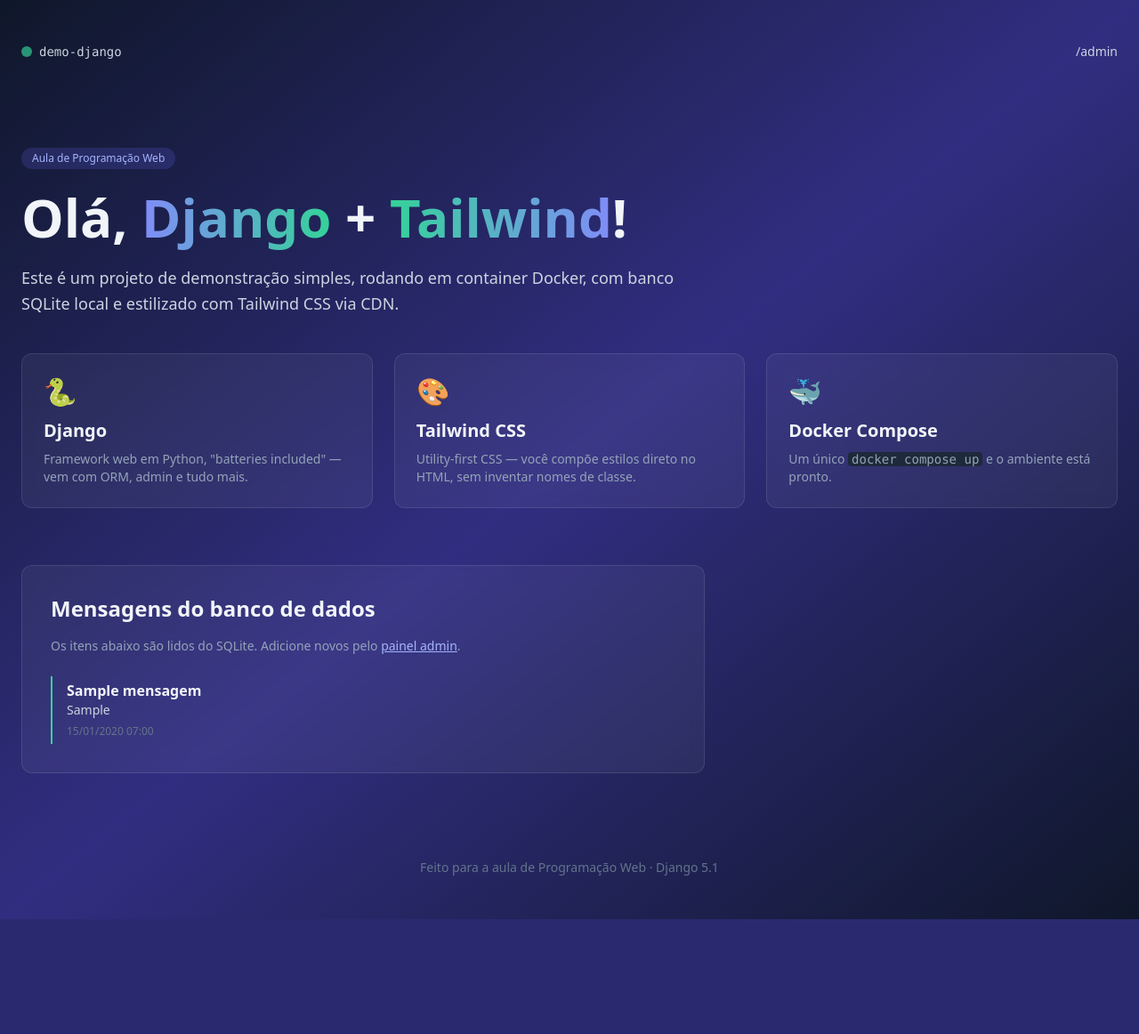
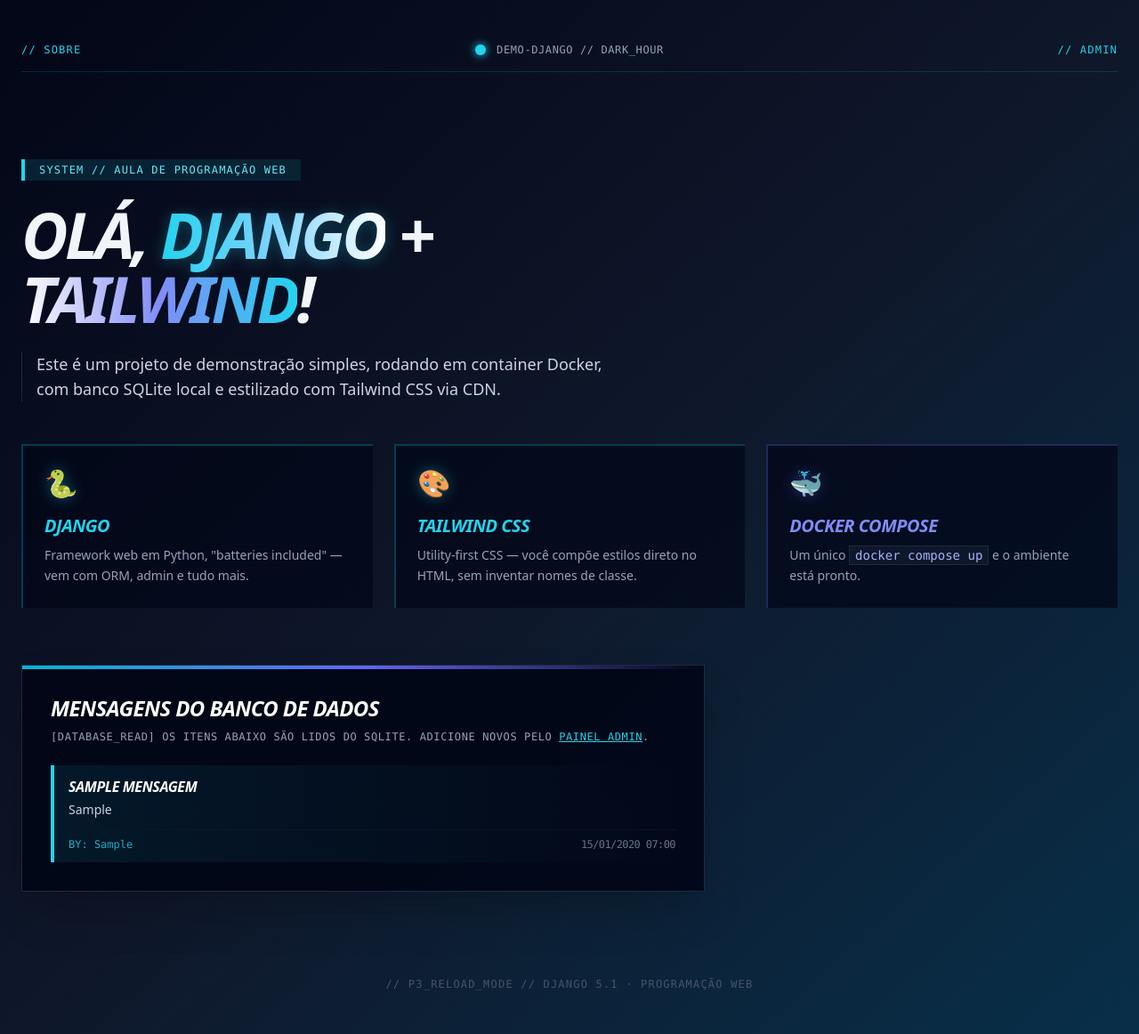
Before and after one commit to jrcorreaga-cloud/demo-django, a Django app: page / in a window 1280 px wide. Shown: the whole page at 89% size. Before the commit the page ends 1033 px from the top, so only its background shows below. Run offline with Django 5.2, Linux system fonts and the light colour scheme; tables that the repository leaves empty hold one stand-in row (values such as "Sample post"); some libraries are stand-ins or nearby versions.

Commit message:
part2 django

```diff
--- a/home/models.py
+++ b/home/models.py
@@ -4,6 +4,7 @@
 class Mensagem(models.Model):
     titulo = models.CharField(max_length=120)
     conteudo = models.TextField()
+    autor = models.CharField(max_length=80, default="Anônimo")   # ← novo campo
     criada_em = models.DateTimeField(auto_now_add=True)
 
     class Meta:
--- a/home/urls.py
+++ b/home/urls.py
@@ -4,4 +4,5 @@
 
 urlpatterns = [
     path("", views.index, name="index"),
+    path("sobre/", views.sobre, name="sobre"),       # ← nova rota
 ]
--- a/home/views.py
+++ b/home/views.py
@@ -6,3 +6,5 @@
 def index(request):
     mensagens = Mensagem.objects.all()
     return render(request, "home/index.html", {"mensagens": mensagens})
+def sobre(request):                                   # ← nova view
+    return render(request, "home/sobre.html")
--- a/templates/home/index.html
+++ b/templates/home/index.html
@@ -6,79 +6,99 @@
     <title>Demo Django + Tailwind</title>
     <script src="https://cdn.tailwindcss.com"></script>
 </head>
-<body class="bg-gradient-to-br from-slate-900 via-indigo-900 to-slate-900 min-h-screen text-slate-100">
+<!-- Paleta de cores alterada para o azul profundo e misterioso de Persona 3 -->
+<body class="bg-gradient-to-br from-slate-950 via-slate-900 to-sky-950 min-h-screen text-slate-100 font-sans selection:bg-cyan-500 selection:text-slate-950">
 
     <header class="container mx-auto px-6 py-12">
-        <nav class="flex items-center justify-between">
-            <div class="flex items-center gap-2">
-                <span class="w-3 h-3 rounded-full bg-emerald-400 animate-pulse"></span>
-                <span class="font-mono text-sm text-slate-300">demo-django</span>
+        <nav class="flex items-center justify-between border-b border-cyan-500/20 pb-4">
+            <a href="/sobre/" class="font-mono text-xs uppercase tracking-widest text-cyan-400 hover:text-white transition">// sobre</a>
+            <div class="flex items-center gap-3">
+                <!-- Efeito de pulsação em ciano simulando o HUD do jogo / Evoker glow -->
+                <span class="relative flex h-3 w-3">
+                    <span class="animate-ping absolute inline-flex h-full w-full rounded-full bg-cyan-400 opacity-75"></span>
+                    <span class="relative inline-flex rounded-full h-3 w-3 bg-cyan-400 shadow-[0_0_10px_#22d3ee]"></span>
+                </span>
+                <span class="font-mono text-xs tracking-wider text-slate-400 uppercase">demo-django // dark_hour</span>
             </div>
-            <a href="/admin/" class="text-sm text-slate-300 hover:text-white transition">/admin</a>
+            <a href="/admin/" class="font-mono text-xs uppercase tracking-widest text-cyan-400 hover:text-white transition">// admin</a>
         </nav>
     </header>
 
     <main class="container mx-auto px-6 py-12">
-        <section class="max-w-3xl">
-            <span class="inline-block px-3 py-1 bg-indigo-500/20 text-indigo-300 text-xs font-medium rounded-full mb-6">
-                Aula de Programação Web
+        <section class="max-w-3xl mb-12">
+            <!-- Badge transformado em uma barra afiada e tecnológica -->
+            <span class="inline-block px-4 py-1 bg-cyan-950/60 border-l-4 border-cyan-400 text-cyan-300 text-xs font-mono tracking-widest uppercase rounded-none mb-6">
+                SYSTEM // Aula de Programação Web
             </span>
-            <h1 class="text-5xl md:text-6xl font-bold leading-tight mb-6">
-                Olá, <span class="text-transparent bg-clip-text bg-gradient-to-r from-indigo-400 to-emerald-400">Django</span> +
-                <span class="text-transparent bg-clip-text bg-gradient-to-r from-emerald-400 to-indigo-400">Tailwind</span>!
+            <!-- Título com itálico agressivo e degradê ciano/branco característico da UI do jogo -->
+            <h1 class="text-5xl md:text-7xl font-black italic tracking-tighter leading-none mb-6 uppercase">
+                Olá, <span class="text-transparent bg-clip-text bg-gradient-to-r from-cyan-400 via-sky-300 to-white drop-shadow-[0_2px_8px_rgba(34,211,238,0.3)]">Django</span> +
+                <span class="text-transparent bg-clip-text bg-gradient-to-r from-white via-indigo-400 to-cyan-400">Tailwind</span>!
             </h1>
-            <p class="text-lg text-slate-300 mb-10 leading-relaxed">
+            <p class="text-base md:text-lg text-slate-300 font-medium max-w-2xl leading-relaxed border-l border-slate-800 pl-4">
                 Este é um projeto de demonstração simples, rodando em container Docker, com banco SQLite local
                 e estilizado com Tailwind CSS via CDN.
             </p>
         </section>
 
+        <!-- Cards modificados com cantos retos (rounded-none), bordas de destaque no topo/esquerda e efeito hover neon -->
         <section class="grid md:grid-cols-3 gap-6 mb-16">
-            <article class="bg-white/5 backdrop-blur border border-white/10 rounded-xl p-6 hover:bg-white/10 transition">
-                <div class="text-3xl mb-3">🐍</div>
-                <h2 class="text-xl font-semibold mb-2">Django</h2>
-                <p class="text-slate-400 text-sm">Framework web em Python, "batteries included" — vem com ORM, admin e tudo mais.</p>
+            <article class="bg-slate-950/70 border-t-2 border-l-2 border-cyan-500/30 rounded-none p-6 hover:border-cyan-400 hover:shadow-[0_0_15px_rgba(34,211,238,0.15)] transition-all duration-300 transform hover:-translate-y-1 group">
+                <div class="text-3xl mb-4 filter drop-shadow-[0_0_8px_rgba(34,211,238,0.4)]">🐍</div>
+                <h2 class="text-xl font-black italic tracking-tight uppercase text-cyan-400 group-hover:text-white transition-colors mb-2">Django</h2>
+                <p class="text-slate-400 text-sm leading-relaxed">Framework web em Python, "batteries included" — vem com ORM, admin e tudo mais.</p>
             </article>
-            <article class="bg-white/5 backdrop-blur border border-white/10 rounded-xl p-6 hover:bg-white/10 transition">
-                <div class="text-3xl mb-3">🎨</div>
-                <h2 class="text-xl font-semibold mb-2">Tailwind CSS</h2>
-                <p class="text-slate-400 text-sm">Utility-first CSS — você compõe estilos direto no HTML, sem inventar nomes de classe.</p>
+
+            <article class="bg-slate-950/70 border-t-2 border-l-2 border-cyan-500/30 rounded-none p-6 hover:border-cyan-400 hover:shadow-[0_0_15px_rgba(34,211,238,0.15)] transition-all duration-300 transform hover:-translate-y-1 group">
+                <div class="text-3xl mb-4 filter drop-shadow-[0_0_8px_rgba(34,211,238,0.4)]">🎨</div>
+                <h2 class="text-xl font-black italic tracking-tight uppercase text-cyan-400 group-hover:text-white transition-colors mb-2">Tailwind CSS</h2>
+                <p class="text-slate-400 text-sm leading-relaxed">Utility-first CSS — você compõe estilos direto no HTML, sem inventar nomes de classe.</p>
             </article>
-            <article class="bg-white/5 backdrop-blur border border-white/10 rounded-xl p-6 hover:bg-white/10 transition">
-                <div class="text-3xl mb-3">🐳</div>
-                <h2 class="text-xl font-semibold mb-2">Docker Compose</h2>
-                <p class="text-slate-400 text-sm">Um único <code class="font-mono bg-slate-800 px-1 rounded">docker compose up</code> e o ambiente está pronto.</p>
+
+            <article class="bg-slate-950/70 border-t-2 border-l-2 border-indigo-500/30 rounded-none p-6 hover:border-indigo-400 hover:shadow-[0_0_15px_rgba(99,102,241,0.15)] transition-all duration-300 transform hover:-translate-y-1 group">
+                <div class="text-3xl mb-4 filter drop-shadow-[0_0_8px_rgba(99,102,241,0.4)]">🐳</div>
+                <h2 class="text-xl font-black italic tracking-tight uppercase text-indigo-400 group-hover:text-white transition-colors mb-2">Docker Compose</h2>
+                <p class="text-slate-400 text-sm leading-relaxed">Um único <code class="font-mono bg-slate-900 px-1.5 py-0.5 rounded-none border border-slate-800 text-indigo-300">docker compose up</code> e o ambiente está pronto.</p>
             </article>
         </section>
 
-        <section class="bg-white/5 backdrop-blur border border-white/10 rounded-xl p-8 max-w-3xl">
-            <h2 class="text-2xl font-bold mb-4">Mensagens do banco de dados</h2>
-            <p class="text-slate-400 text-sm mb-6">
-                Os itens abaixo são lidos do SQLite. Adicione novos pelo
-                <a href="/admin/" class="text-indigo-300 underline hover:text-indigo-200">painel admin</a>.
+        <!-- Seção de Mensagens estilizada como um terminal do sistema / HUD de batalha -->
+        <section class="bg-slate-950/90 border border-slate-800 rounded-none p-8 max-w-3xl relative overflow-hidden shadow-2xl">
+            <!-- Barra de destaque diagonal no topo -->
+            <div class="absolute top-0 left-0 w-full h-1 bg-gradient-to-r from-cyan-500 via-indigo-500 to-transparent"></div>
+
+            <h2 class="text-2xl font-black italic tracking-tight uppercase text-white mb-2">Mensagens do banco de dados</h2>
+            <p class="text-slate-400 text-xs font-mono uppercase tracking-wider mb-6">
+                [DATABASE_READ] Os itens abaixo são lidos do SQLite. Adicione novos pelo
+                <a href="/admin/" class="text-cyan-400 underline hover:text-cyan-300 transition-colors">painel admin</a>.
             </p>
 
             {% if mensagens %}
-                <ul class="space-y-3">
+                <ul class="space-y-4">
                     {% for m in mensagens %}
-                        <li class="border-l-2 border-emerald-400 pl-4 py-1">
-                            <h3 class="font-semibold">{{ m.titulo }}</h3>
-                            <p class="text-sm text-slate-300">{{ m.conteudo }}</p>
-                            <span class="text-xs text-slate-500">{{ m.criada_em|date:"d/m/Y H:i" }}</span>
+                        <!-- Items da lista com fundo sutil, borda neon marcante e divisão interna limpa -->
+                        <li class="border-l-4 border-cyan-400 bg-gradient-to-r from-cyan-950/40 to-transparent pl-4 py-3 hover:from-cyan-950/60 transition-all duration-200">
+                            <h3 class="font-bold text-white text-base tracking-tight uppercase italic">{{ m.titulo }}</h3>
+                            <p class="text-sm text-slate-300 mt-1 mb-3 font-medium">{{ m.conteudo }}</p>
+                            <div class="flex items-center justify-between border-t border-slate-900/80 pt-2">
+                                <span class="text-xs font-mono text-cyan-400/80">BY: {{ m.autor }}</span>
+                                <span class="text-xs font-mono text-slate-500 tracking-tighter">{{ m.criada_em|date:"d/m/Y H:i" }}</span>
+                            </div>
                         </li>
                     {% endfor %}
                 </ul>
             {% else %}
-                <div class="text-center py-8 text-slate-400">
-                    <p class="mb-2">Nenhuma mensagem ainda.</p>
-                    <p class="text-sm">Crie uma no <a href="/admin/" class="text-indigo-300 underline">admin</a> para vê-la aqui.</p>
+                <div class="text-center py-12 border border-dashed border-slate-800 bg-slate-900/20">
+                    <p class="text-slate-400 font-mono text-sm mb-2">// NENHUMA MENSAGEM ENCONTRADA</p>
+                    <p class="text-xs text-slate-500 font-mono">Crie uma no <a href="/admin/" class="text-cyan-400 underline">admin</a> para sincronizar os dados.</p>
                 </div>
             {% endif %}
         </section>
     </main>
 
-    <footer class="container mx-auto px-6 py-12 text-center text-slate-500 text-sm">
-        Feito para a aula de Programação Web · Django 5.1
+    <!-- Rodapé minimalista com estilo técnico -->
+    <footer class="container mx-auto px-6 py-12 text-center text-slate-600 font-mono text-xs uppercase tracking-widest">
+        // P3_RELOAD_MODE // Django 5.1 · Programação Web
     </footer>
 
 </body>
```
Also changed, not shown: templates/home/sobre.html (added, +29 -0 lines), home/migrations/0002_mensagem_autor.py (added).
